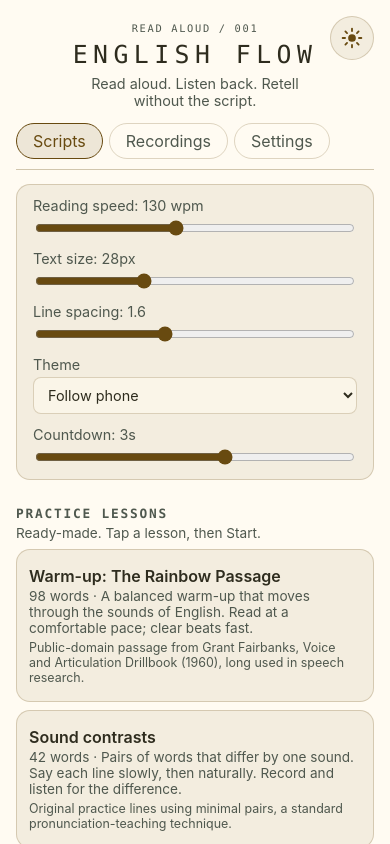
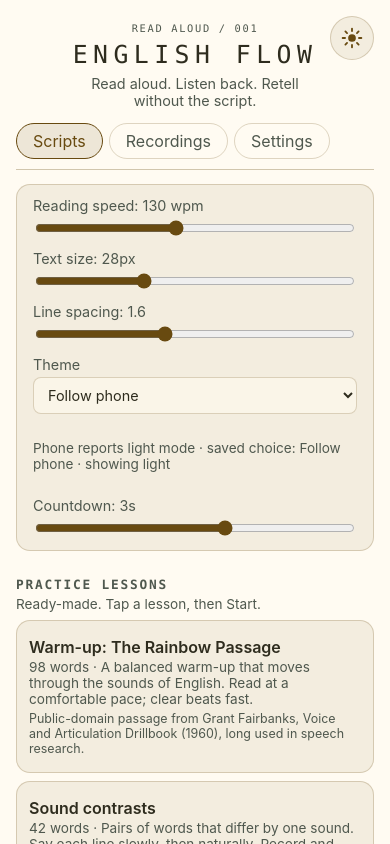
Before and after one commit to nadeem9986/english-flow, a React (Vite) app in the folder app/: page / in a window 390 px wide. Both pictures are taken after a click on the button "Settings". Shown: the top 844 px of the page. Built offline with nearby package versions, Linux system fonts and the light colour scheme.

Commit message:
Implement phone theme tracking and update logic
Added phone theme state and updated theme application logic to follow phone's settings.

```diff
--- a/app/src/App.tsx
+++ b/app/src/App.tsx
@@ -14,13 +14,16 @@ export default function App() {
   const [openScript, setOpenScript] = useState<Script | null>(null);
   const [showSettings, setShowSettings] = useState(false);
   const [effectiveTheme, setEffectiveTheme] = useState<'light' | 'dark'>('dark');
+  const [phoneTheme, setPhoneTheme] = useState<'light' | 'dark'>('dark');
 
   // Apply theme choice: explicit light/dark, or follow the phone's setting.
   useEffect(() => {
     const root = document.documentElement;
     const media = window.matchMedia('(prefers-color-scheme: light)');
     const apply = () => {
-      const theme = settings.theme === 'system' ? (media.matches ? 'light' : 'dark') : settings.theme;
+      const phone = media.matches ? 'light' : 'dark';
+      setPhoneTheme(phone);
+      const theme = settings.theme === 'system' ? phone : settings.theme;
       root.dataset.theme = theme;
       setEffectiveTheme(theme);
     };
@@ -51,7 +54,11 @@ export default function App() {
           type="button"
           className="theme-toggle"
           aria-label={effectiveTheme === 'light' ? 'Switch to dark mode' : 'Switch to light mode'}
-          onClick={() => updateSettings({ theme: effectiveTheme === 'light' ? 'dark' : 'light' })}
+          onClick={() => {
+            // Choosing what the phone already uses goes back to "Follow phone" instead of pinning it.
+            const target = effectiveTheme === 'light' ? 'dark' : 'light';
+            updateSettings({ theme: target === phoneTheme ? 'system' : target });
+          }}
         >
           <svg className="icon-sun" viewBox="0 0 24 24" fill="none" stroke="currentColor" strokeWidth="2" strokeLinecap="round" aria-hidden="true">
             <circle cx="12" cy="12" r="4.2" fill="currentColor" stroke="none" />
@@ -143,6 +150,10 @@ export default function App() {
               <option value="light">Light</option>
             </select>
           </label>
+          <p className="hint" aria-label="Theme details">
+            Phone reports {phoneTheme} mode &middot; saved choice:{' '}
+            {settings.theme === 'system' ? 'Follow phone' : settings.theme} &middot; showing {effectiveTheme}
+          </p>
           <label>
             Countdown: {settings.countdownSeconds}s
             <input
```
